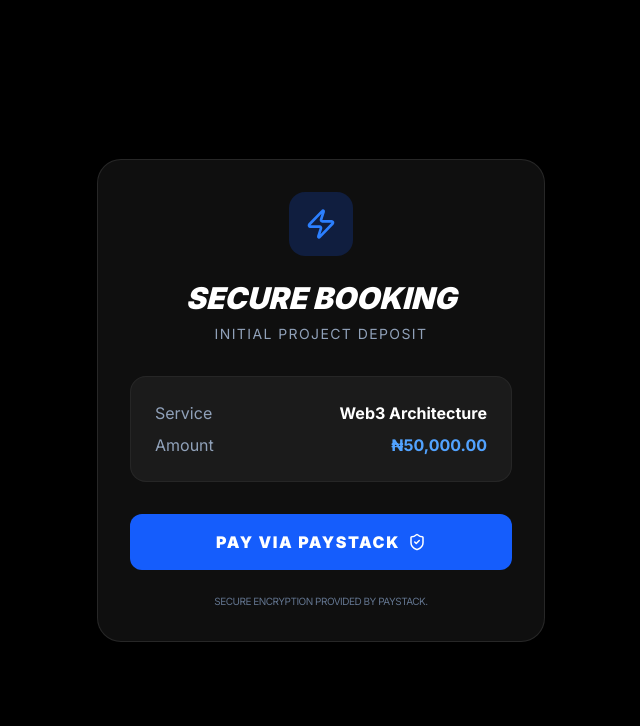
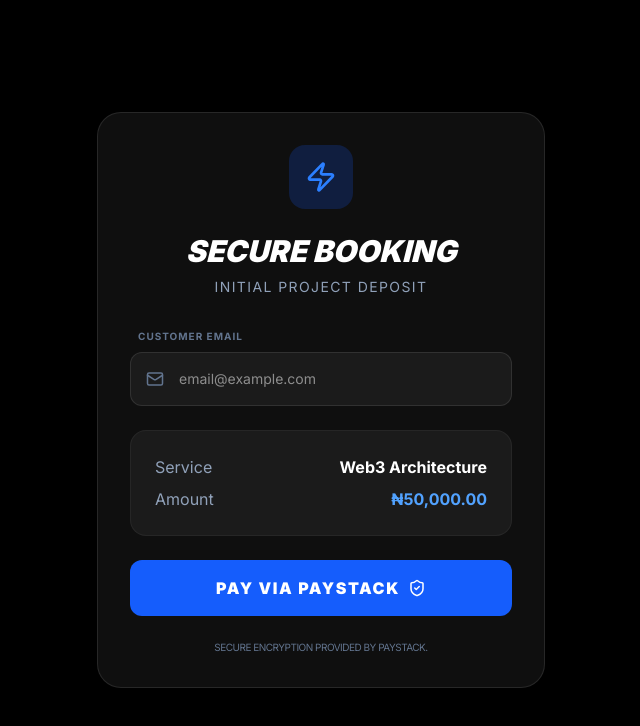
Before and after one commit to Ajibobo-3/tunde-visuals, a Next.js app: page /pay in a window 1280 px wide. Shown: the top 726 px of the page, without its empty margins (319-959 px from the left). Built offline with nearby package versions, Linux system fonts and the light colour scheme.

Commit message:
Fixed: Added email input and payload to payment page

```diff
--- a/app/api/paystack/route.ts
+++ b/app/api/paystack/route.ts
@@ -2,7 +2,8 @@
 
 export async function POST(request: Request) {
   try {
-    const { amount, email } = await request.json();
+    const body = await request.json();
+    const { amount, email } = body;
 
     // 1. Validation check
     if (!amount || !email) {
@@ -10,8 +11,9 @@
     }
 
     // 2. Secret Key check
-    if (!process.env.PAYSTACK_SECRET_KEY) {
-      console.error("PAYSTACK_SECRET_KEY is not defined in .env");
+    const secretKey = process.env.PAYSTACK_SECRET_KEY;
+    if (!secretKey) {
+      console.error("CRITICAL: PAYSTACK_SECRET_KEY is missing in Vercel Settings");
       return NextResponse.json({ error: "Server configuration error" }, { status: 500 });
     }
 
@@ -19,25 +21,20 @@
     const response = await fetch('https://api.paystack.co/transaction/initialize', {
       method: 'POST',
       headers: {
-        Authorization: `Bearer ${process.env.PAYSTACK_SECRET_KEY}`,
+        Authorization: `Bearer ${secretKey}`,
         'Content-Type': 'application/json',
       },
       body: JSON.stringify({
-        amount: amount * 100, // Converts Naira to Kobo
+        amount: Math.round(amount * 100), // Ensures it is a clean integer in Kobo
         email: email,
-        // LINKING STEP: This tells Paystack to redirect to your timer page
-        callback_url: "http://localhost:3000/success",
+        // UPDATED: Points to your live Vercel domain instead of localhost
+        callback_url: "https://visuals-by-tunde.vercel.app/success",
         metadata: {
           custom_fields: [
             {
               display_name: "Service Type",
               variable_name: "service_type",
               value: "Web3 Landing Page Deployment"
-            },
-            {
-              display_name: "Project Source",
-              variable_name: "project_source",
-              value: "Tunde_Visuals_Portfolio"
             }
           ]
         }
@@ -46,18 +43,17 @@
 
     const data = await response.json();
 
-    // 4. Handle Paystack-specific errors
-    if (!data.status) {
+    if (!response.ok || !data.status) {
+      console.error("Paystack API Error:", data.message);
       return NextResponse.json({
         error: data.message || "Paystack initialization failed"
       }, { status: 400 });
     }
 
-    // 5. Return the full data (including authorization_url) to the frontend
-    return NextResponse.json(data);
+    return NextResponse.json(data.data);
 
-  } catch (error) {
-    console.error("Payment Error:", error);
+  } catch (error: any) {
+    console.error("Detailed Payment Error:", error.message);
     return NextResponse.json({ error: "Internal Server Error" }, { status: 500 });
   }
 }
--- a/app/pay/page.tsx
+++ b/app/pay/page.tsx
@@ -1,21 +1,42 @@
 "use client";
 import React, { useState } from 'react';
-import { CreditCard, ShieldCheck, Zap } from 'lucide-react';
+import { ShieldCheck, Zap, Mail } from 'lucide-react';
 
 export default function PayPage() {
   const [loading, setLoading] = useState(false);
+  const [email, setEmail] = useState(""); // Track customer email
 
-  const handlePayment = async () => {
+  const handlePayment = async (e: React.FormEvent) => {
+    e.preventDefault();
+    if (!email) {
+      alert("Please enter a valid email address.");
+      return;
+    }
+
     setLoading(true);
-    // This will trigger your Paystack API route
     try {
-      const res = await fetch('/api/paystack', { method: 'POST' });
+      const res = await fetch('/api/paystack', {
+        method: 'POST',
+        headers: { 'Content-Type': 'application/json' },
+        // We MUST send email and amount to the API
+        body: JSON.stringify({
+          amount: 50000,
+          email: email
+        })
+      });
+
       const data = await res.json();
+
+      // If the API returns the authorization_url, redirect the user
       if (data.authorization_url) {
         window.location.href = data.authorization_url;
+      } else {
+        console.error("Paystack Error:", data.error);
+        alert(`Error: ${data.error || "Could not initialize payment"}`);
       }
     } catch (error) {
       console.error("Payment failed", error);
+      alert("Something went wrong. Please check your connection.");
     } finally {
       setLoading(false);
     }
@@ -27,10 +48,31 @@
         <div className="w-16 h-16 bg-blue-600/20 rounded-2xl flex items-center justify-center mx-auto mb-6">
           <Zap className="text-blue-500" size={32} />
         </div>
+
         <h1 className="text-3xl font-black italic uppercase mb-2">Secure Booking</h1>
         <p className="text-slate-400 text-sm mb-8 uppercase tracking-widest">Initial Project Deposit</p>
 
-        <div className="bg-white/5 p-6 rounded-2xl mb-8 text-left border border-white/5">
+        <form onSubmit={handlePayment} className="space-y-6">
+          {/* Email Input Field */}
+          <div className="text-left">
+            <label className="text-[10px] uppercase tracking-widest text-slate-500 font-bold mb-2 block ml-2">
+              Customer Email
+            </label>
+            <div className="relative">
+              <Mail className="absolute left-4 top-1/2 -translate-y-1/2 text-slate-500" size={18} />
+              <input
+                type="email"
+                required
+                value={email}
+                onChange={(e) => setEmail(e.target.value)}
+                placeholder="email@example.com"
+                className="w-full bg-white/5 border border-white/10 py-4 pl-12 pr-4 rounded-xl focus:outline-none focus:border-blue-500 transition-colors text-sm"
+              />
+            </div>
+          </div>
+
+          {/* Pricing Card */}
+          <div className="bg-white/5 p-6 rounded-2xl text-left border border-white/5">
             <div className="flex justify-between mb-2">
               <span className="text-slate-400">Service</span>
               <span className="font-bold">Web3 Architecture</span>
@@ -42,12 +84,13 @@
           </div>
 
           <button
-          onClick={handlePayment}
+            type="submit"
             disabled={loading}
-          className="w-full bg-blue-600 hover:bg-blue-500 py-4 rounded-xl font-black uppercase tracking-widest transition-all flex items-center justify-center gap-2"
+            className="w-full bg-blue-600 hover:bg-blue-500 py-4 rounded-xl font-black uppercase tracking-widest transition-all flex items-center justify-center gap-2 disabled:opacity-50 disabled:cursor-not-allowed"
           >
             {loading ? "Initializing..." : "Pay via Paystack"} <ShieldCheck size={18} />
           </button>
+        </form>
 
         <p className="mt-6 text-[10px] text-slate-500 uppercase tracking-tighter">
           Secure encryption provided by Paystack.
```
Lines whose indentation alone changed are shown as unchanged.
